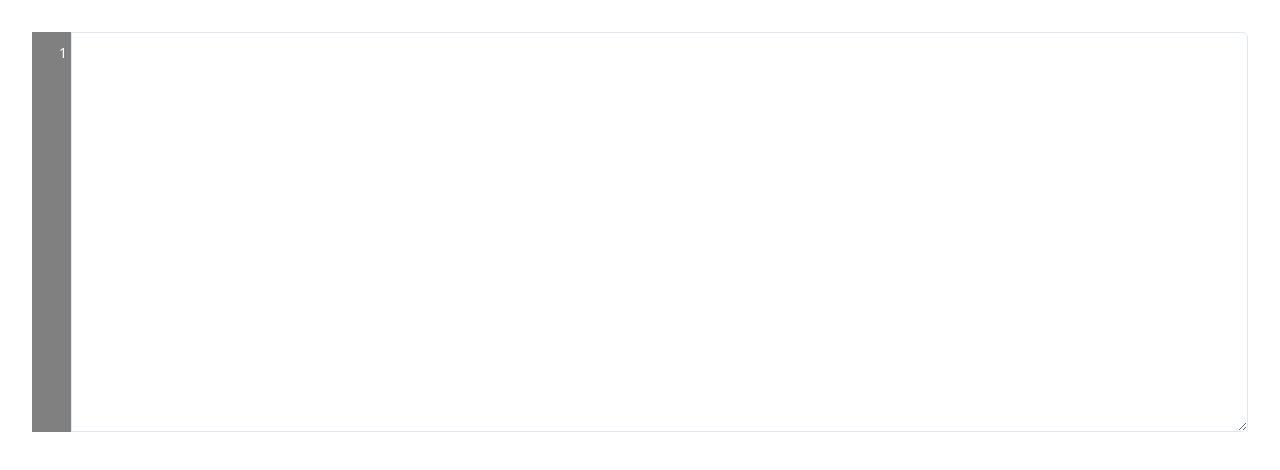
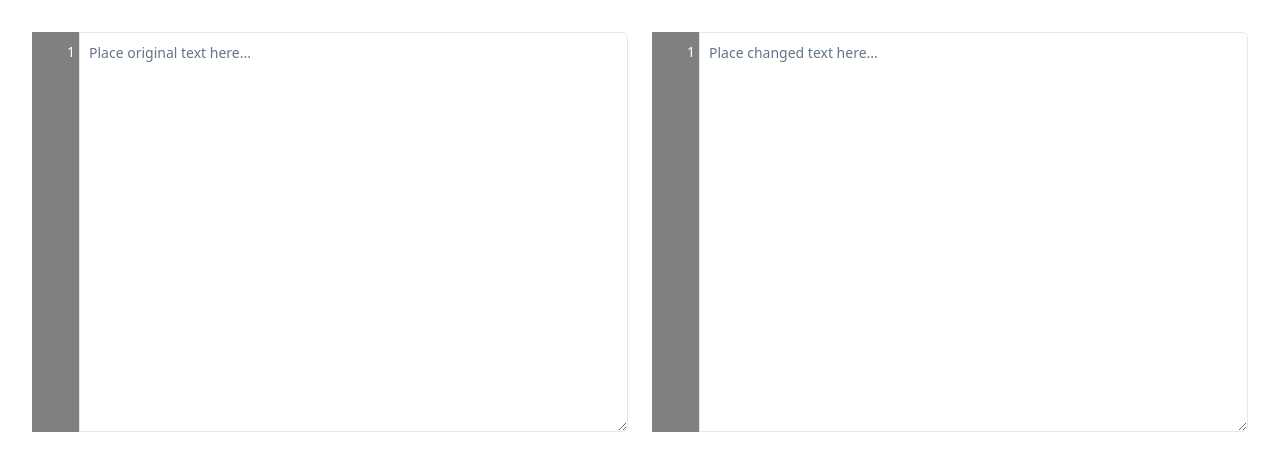
Before and after one commit to jeffbalagosa/diff-checker, a React (Vite) app: page / in a window 1280 px wide. Shown: the top 470 px of the page. Built offline with nearby package versions, Linux system fonts and the light colour scheme.

Commit message:
Fix line number alignment bug.

```diff
--- a/src/App.tsx
+++ b/src/App.tsx
@@ -1,18 +1,20 @@
 import React from 'react';
 import './App.css';
-import { TextPanel } from "@/components/TextPanel/TextPanel";
+import { TextPanel } from '@/components/TextPanel/TextPanel';
 
 function App() {
   return (
     <>
-      <style>
-        {`
-          .textPanelImportantStyle {
-            height: 50vh !important;
-          }
-        `}
-      </style>
-      <TextPanel className="textPanelImportantStyle" />
+      <div className="grid grid-cols-2 gap-6">
+        <TextPanel
+          className="h-[50vh]"
+          placeholder="Place original text here..."
+        />
+        <TextPanel
+          className="h-[50vh]"
+          placeholder="Place changed text here..."
+        />
+      </div>
     </>
   );
 }
--- a/src/components/TextPanel/TextPanel.tsx
+++ b/src/components/TextPanel/TextPanel.tsx
@@ -1,7 +1,8 @@
-import * as React from "react";
-import { cn } from "@/lib/utils";
+import * as React from 'react';
+import { cn } from '@/lib/utils';
 
-export interface TextareaProps extends React.TextareaHTMLAttributes<HTMLTextAreaElement> {}
+export interface TextareaProps
+  extends React.TextareaHTMLAttributes<HTMLTextAreaElement> {}
 
 const TextPanel = React.forwardRef<HTMLTextAreaElement, TextareaProps>(
   ({ className, ...props }, ref) => {
@@ -18,39 +19,50 @@ const TextPanel = React.forwardRef<HTMLTextAreaElement, TextareaProps>(
     };
 
     const handleInput = (e: React.ChangeEvent<HTMLTextAreaElement>) => {
-      const lineNumbers = e.currentTarget.value.split("\n").length;
+      const lineNumbers = e.currentTarget.value.split('\n').length;
       setLineCount(lineNumbers);
     };
 
     return (
       <div className="relative w-full flex">
         <div
+          id="lineNumbers"
           ref={lineNumbersRef}
-          className="absolute top-0 left-0 w-10 h-full border-r border-input bg-background text-sm text-muted-foreground flex flex-col items-center overflow-hidden"
-          style={{ lineHeight: "1rem", paddingTop: ".71rem", backgroundColor: "grey", color: "white", fontSize: "1.5"}}
+          className="absolute top-0 left-0 w-12 h-full border-r border-input bg-background text-sm text-muted-foreground flex flex-col items-center overflow-hidden"
+          style={{
+            paddingTop: '0.5rem',
+            paddingBottom: '0.5rem',
+            lineHeight: '1.5rem',
+            backgroundColor: 'grey',
+            color: 'white',
+          }}
         >
           {Array.from({ length: lineCount }).map((_, i) => (
-            <span key={i} className="leading-5 select-none text-right w-full px-1">
+            <span
+              key={i}
+              className="select-none text-right w-full px-1"
+              style={{ height: '1.5rem' }}
+            >
               {i + 1}
             </span>
           ))}
         </div>
         <textarea
           className={cn(
-            "flex-1 min-h-[80px] w-full pl-14 pr-3 py-2 rounded-md border border-input bg-background text-sm ring-offset-background placeholder:text-muted-foreground focus-visible:outline-none focus-visible:ring-2 focus-visible:ring-ring focus-visible:ring-offset-2 disabled:cursor-not-allowed disabled:opacity-50",
+            'flex-1 min-h-[80px] w-full pl-14 pr-3 py-2 rounded-md border border-input bg-background text-sm ring-offset-background placeholder:text-muted-foreground focus-visible:outline-none focus-visible:ring-2 focus-visible:ring-ring focus-visible:ring-offset-2 disabled:cursor-not-allowed disabled:opacity-50',
             className
           )}
           ref={textareaRef}
           onScroll={handleScroll}
           onInput={handleInput}
           {...props}
-          style={{ lineHeight: "1.5" }}
+          style={{ lineHeight: '1.5rem' }}
         />
       </div>
     );
   }
 );
 
-TextPanel.displayName = "TextPanel";
+TextPanel.displayName = 'TextPanel';
 
 export { TextPanel };
```
